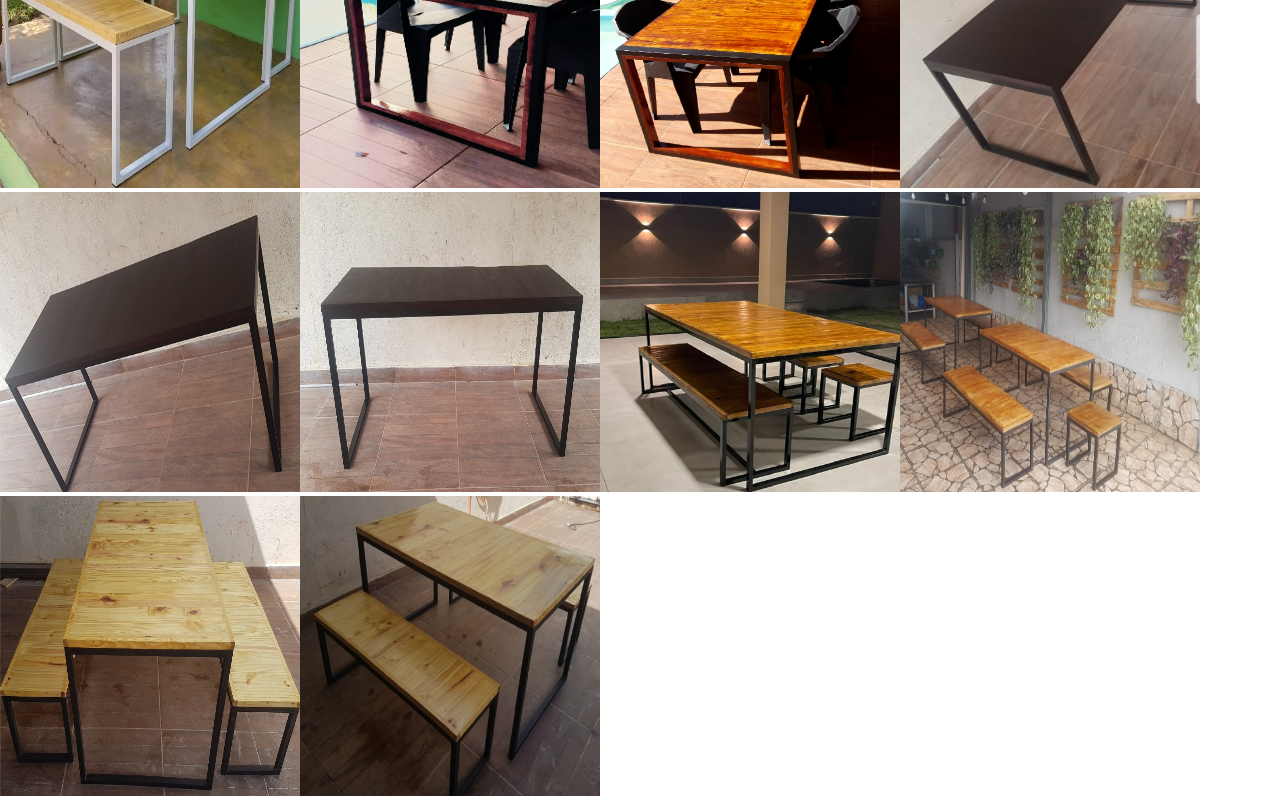
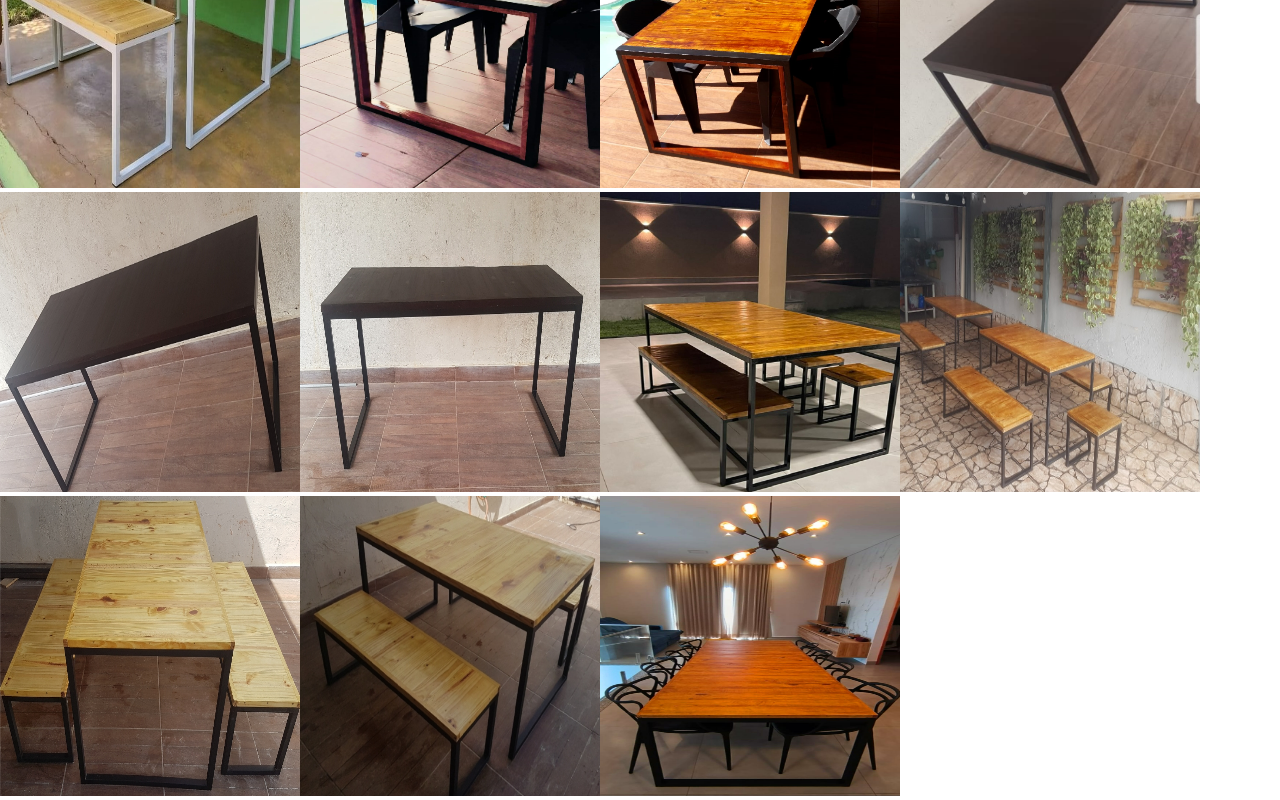
Before and after one commit to enyllaoliveira/storeProject, a React (Create React App) app: page /tablepage in a window 1280 px wide. Shown: the part 416-1216 px from the top of the page. Built offline with nearby package versions, Linux system fonts and the light colour scheme.

Commit message:
new picture of TablePage add

```diff
--- a/src/components/gallery/Pages/tablePage/index.tsx
+++ b/src/components/gallery/Pages/tablePage/index.tsx
@@ -15,6 +15,7 @@ import Picture14 from '../../SectionsOfPictures/tables/tableWhiteTwo.jpeg'
 import Picture15 from '../../SectionsOfPictures/tables/tableWhiteThree.jpeg'
 import Picture16 from '../../SectionsOfPictures/tables/tableWhiteFour.jpeg'
 import Picture17 from '../../SectionsOfPictures/tables/tableWhiteFive.jpeg'
+import Picture18 from '../../SectionsOfPictures/tables/newTable.jpeg'
 
 export default function TablePage() {
     return(
@@ -33,6 +34,8 @@ export default function TablePage() {
             <img className='rounded-xl my-8 mx-8' src={Picture8} alt="Table 12"/>
             <img className='rounded-xl my-8 mx-8' src={Picture11} alt="Table 13"/>
             <img className='rounded-xl my-8 mx-8' src={Picture12} alt="Table 14"/>
+            <img className='rounded-xl my-8 mx-8' src={Picture18} alt="Table 15"/>
+
 
         </div>
     )
--- a/src/components/recomendations/index.tsx
+++ b/src/components/recomendations/index.tsx
@@ -26,7 +26,7 @@ export function Recomendations() {
               <TbCheck className="mr-1" /> Trabalhos executados em madeira.
             </li>
             <li className="flex items-center justify-center">
-              <TbCheck className="mr-1" />06 meses de garantia .
+              <TbCheck className="mr-1" />06 meses de garantia.
             </li>
           </ul>
         </section>
```
Also changed, not shown: src/components/gallery/SectionsOfPictures/tables/newTable.jpeg (added).
